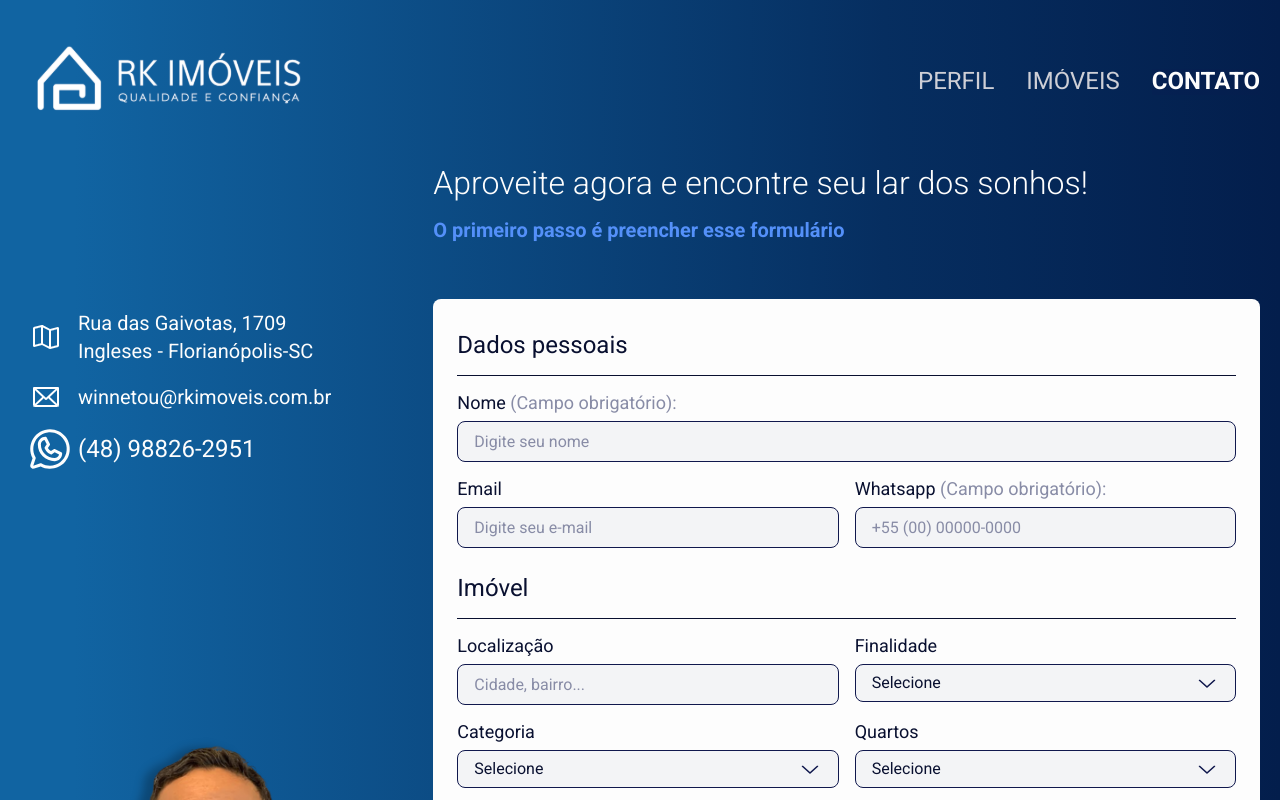
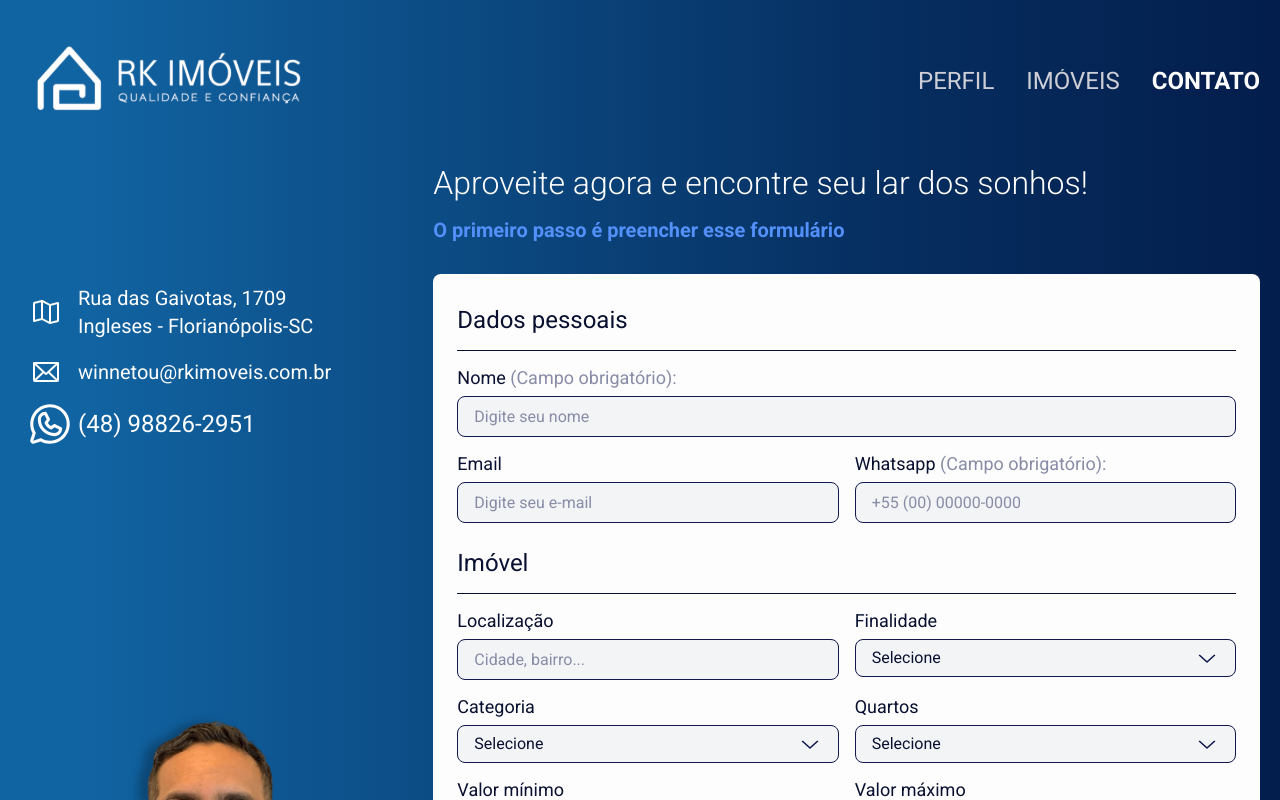
Before and after one commit to labyes24/RK-LP-VERA-MELENDEZ, a React (Vite) app: page /contact in a window 1280 px wide. Shown: the top 800 px of the page. Built offline with nearby package versions, Linux system fonts and the light colour scheme.

Commit message:
fix/FIX-0002: fixed spacing between title and form

```diff
--- a/src/presentation/pages/Contact/styles.js
+++ b/src/presentation/pages/Contact/styles.js
@@ -62,7 +62,7 @@ export const Container = styled.div`
         font-family: ${props => props.theme.FONTS.Primary};
       }
       > p {
-        padding: 1.6rem 0 3.2rem 0;
+        padding: 1.6rem 0 0.7rem 0;
         font-weight: bold;
         font-size: 2rem;
 
```
